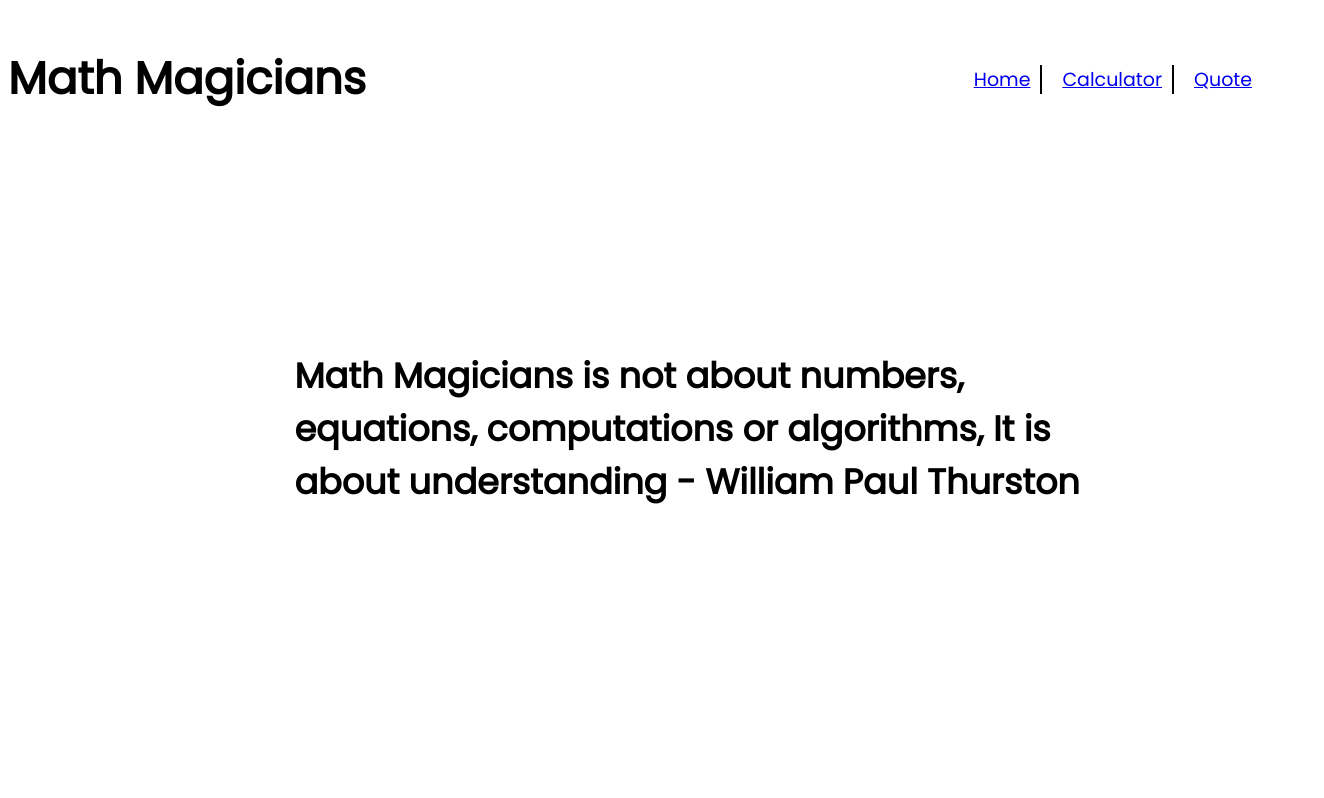
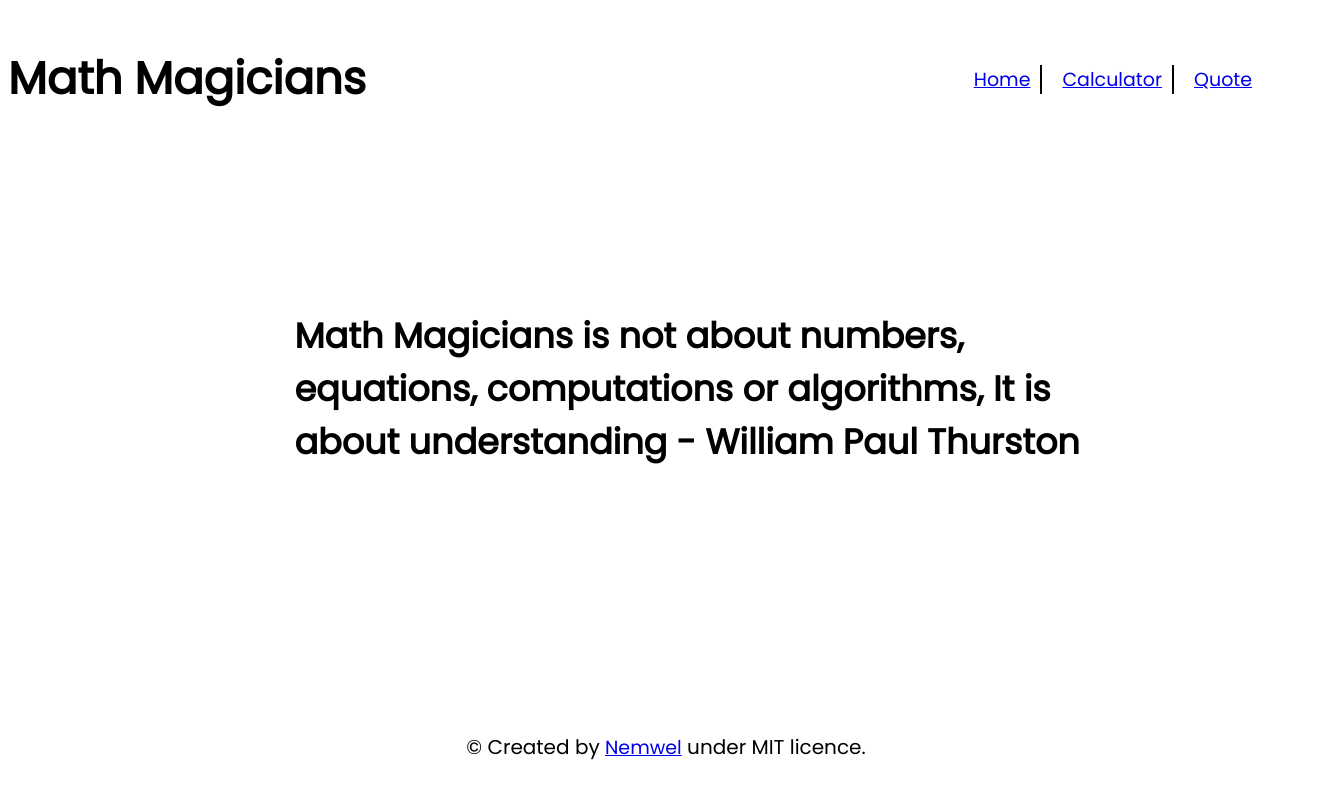
Before and after one commit to Nemwel-Boniface/math-magicians, a React (Create React App) app: page /quote in a window 1280 px wide. Shown: the whole page, 1324 px wide, since content can reach past the window. Built offline with nearby package versions, Linux system fonts and the light colour scheme.

Commit message:
Update included a footer section to project

```diff
--- a/src/App.js
+++ b/src/App.js
@@ -4,6 +4,7 @@ import Calculator from './components/Calculator';
 import Navbar from './components/Navbar';
 import Quote from './components/Quote';
 import Home from './components/Home';
+import Footer from './components/Footer';
 
 const App = () => (
   <div className="App">
@@ -13,6 +14,7 @@ const App = () => (
       <Route path='/calculator' element={<Calculator />} />
       <Route exact path='/quote' element={<Quote />} />
     </Routes>
+    <Footer />
   </div>
 );
 
--- a/src/Calculator.css
+++ b/src/Calculator.css
@@ -11,7 +11,7 @@
   width: 400px;
   position: absolute;
   right: 1%;
-  top: 60%;
+  top: 54%;
   transform: translate(-50%, -50%);
   box-shadow: 0 0 25px 0 #aaa;
 }
--- /dev/null
+++ b/src/Footer.css
@@ -0,0 +1,10 @@
+.footer {
+  position: absolute;
+  bottom: 0;
+  width: 100%;
+  padding: 18px;
+  text-align: center;
+}
+.footer p {
+  font-size: 20px;
+}
--- a/src/Quote.css
+++ b/src/Quote.css
@@ -1,6 +1,6 @@
 .quote {
   position: absolute;
-  top: 40%;
+  top: 35%;
   width: 800px;
   left: 23%;
 }
--- /dev/null
+++ b/src/components/Footer.js
@@ -0,0 +1,9 @@
+const Footer = () => {
+  return (
+    <div className="footer">
+      <p>&copy; Created by <a href="https://www.linkedin.com/in/nemwel-nyandoro-aa1b2620b/">Nemwel</a> under MIT licence.</p>
+    </div>
+  )
+}
+
+export default Footer;
--- a/src/index.js
+++ b/src/index.js
@@ -4,6 +4,7 @@ import './index.css';
 import './Calculator.css';
 import './Navbar.css';
 import './Home.css';
+import './Footer.css';
 import './Quote.css'
 import App from './App';
 import { BrowserRouter } from 'react-router-dom';
```
